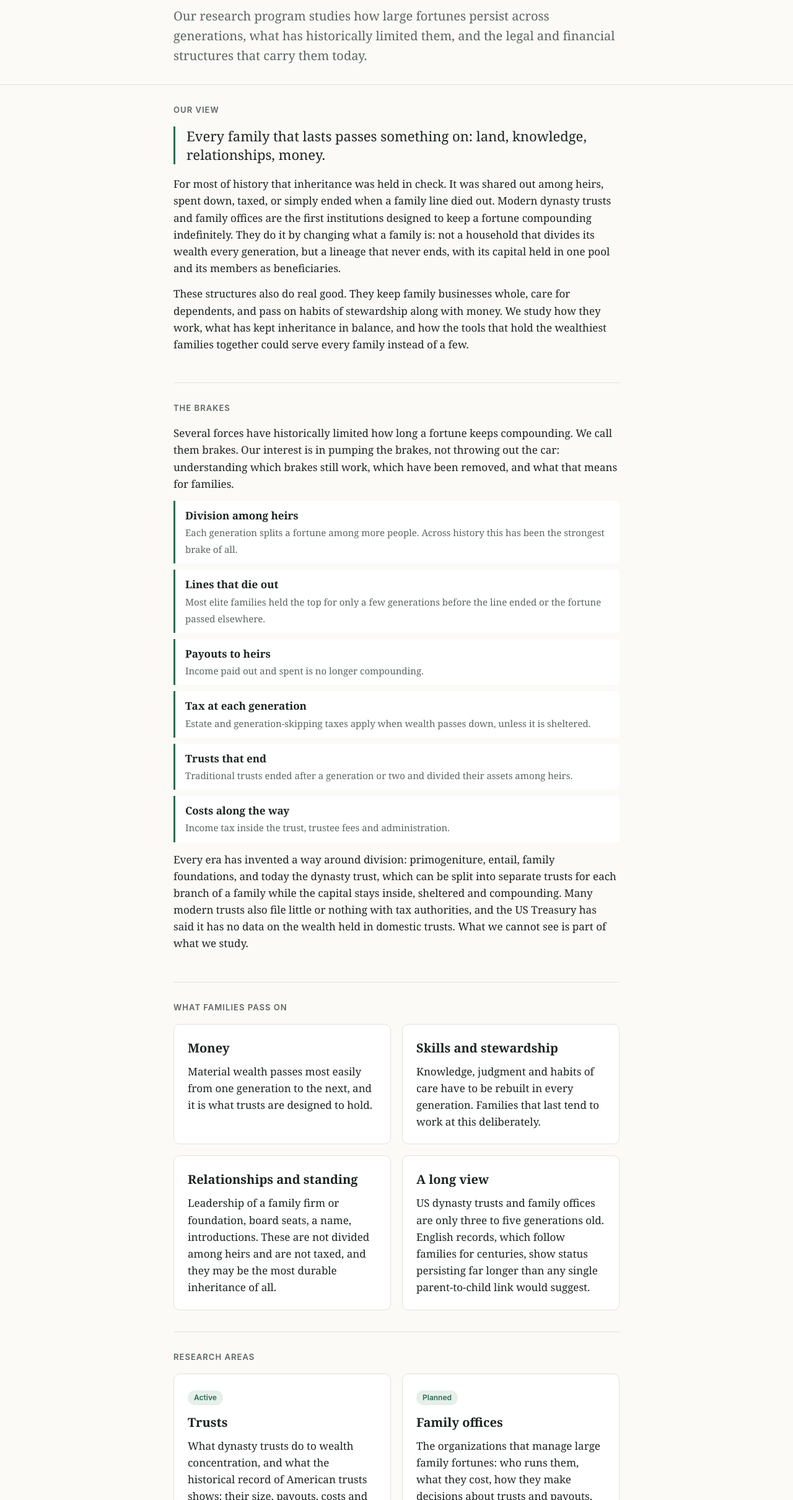
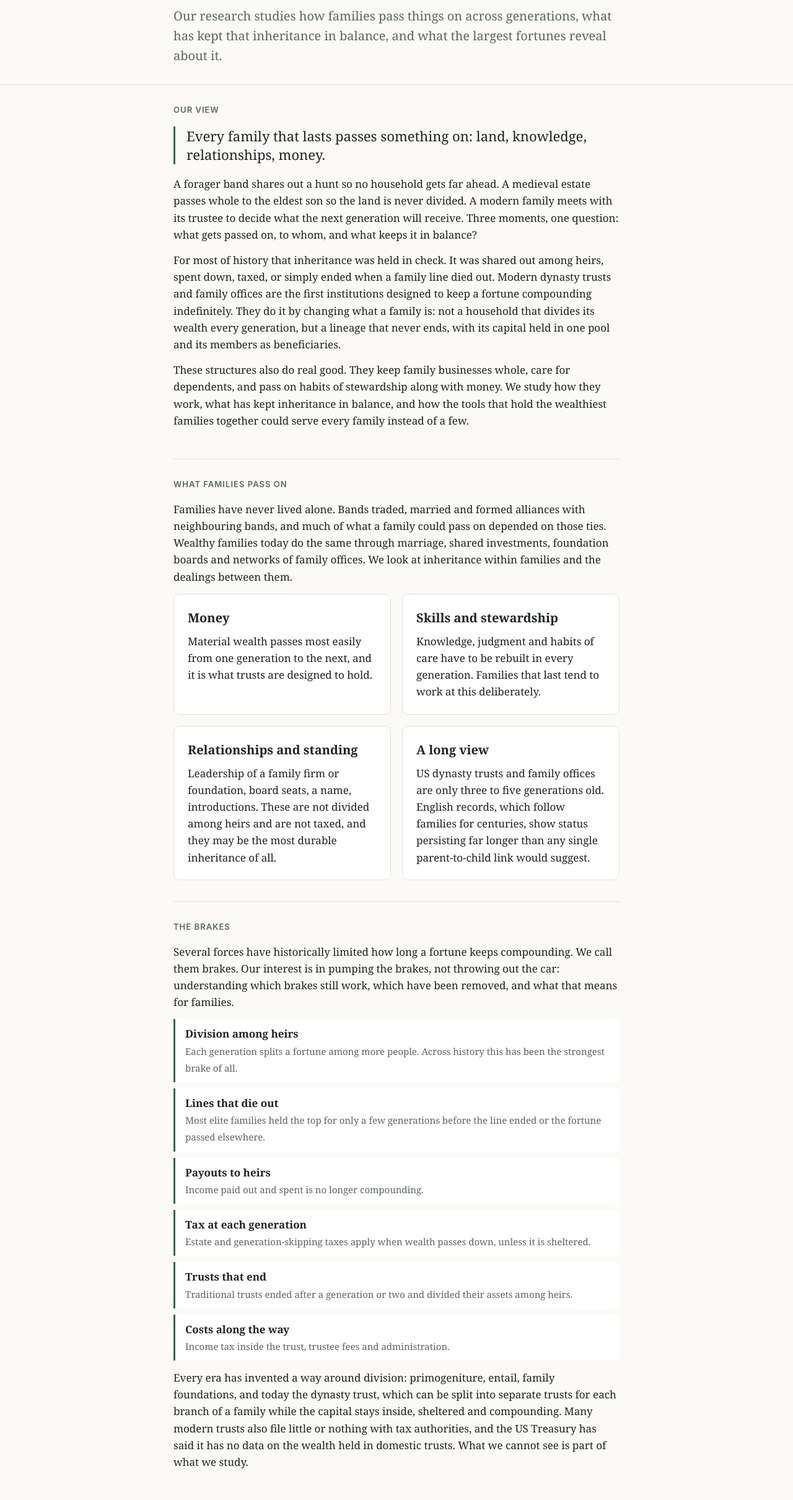
Before and after one commit to nestegglab/nestegglab.github.io, a plain HTML site: page research.html in a window 1280 px wide. Shown: the part 140-2560 px from the top of the page at 62% size. Drawn offline with Linux system fonts and the light colour scheme.

Commit message:
Research page: families-first lede, three vignettes, inter-family dynamics, move 'What families pass on' up, rename history card
Co-Authored-By: Claude Opus 5.5 <noreply@anthropic.com>
Claude-Session: https://claude.ai/code/session_01XD4k2HDHgPL81PDwtqnYeZ

```diff
--- a/research.html
+++ b/research.html
@@ -4,7 +4,7 @@
 <meta charset="utf-8">
 <meta name="viewport" content="width=device-width, initial-scale=1">
 <title>Research Program · Nest Egg Lab</title>
-<meta name="description" content="Nest Egg Lab studies how family fortunes persist across generations, the brakes that have limited them, and the structures that carry them today.">
+<meta name="description" content="Nest Egg Lab studies how families pass things on across generations, what has kept inheritance in balance, and what the largest fortunes reveal about it.">
 <link rel="canonical" href="https://nestegglab.github.io/research.html">
 <style>
   :root {
@@ -53,7 +53,7 @@
   <div class="wrap">
     <a class="brand" href="./">Nest Egg Lab</a>
     <h1>How family fortunes last</h1>
-    <p class="lede">Our research program studies how large fortunes persist across generations, what has historically limited them, and the legal and financial structures that carry them today.</p>
+    <p class="lede">Our research studies how families pass things on across generations, what has kept that inheritance in balance, and what the largest fortunes reveal about it.</p>
   </div>
 </header>
 
@@ -61,26 +61,14 @@
   <section>
     <h2>Our view</h2>
     <p class="quote">Every family that lasts passes something on: land, knowledge, relationships, money.</p>
+    <p>A forager band shares out a hunt so no household gets far ahead. A medieval estate passes whole to the eldest son so the land is never divided. A modern family meets with its trustee to decide what the next generation will receive. Three moments, one question: what gets passed on, to whom, and what keeps it in balance?</p>
     <p>For most of history that inheritance was held in check. It was shared out among heirs, spent down, taxed, or simply ended when a family line died out. Modern dynasty trusts and family offices are the first institutions designed to keep a fortune compounding indefinitely. They do it by changing what a family is: not a household that divides its wealth every generation, but a lineage that never ends, with its capital held in one pool and its members as beneficiaries.</p>
     <p>These structures also do real good. They keep family businesses whole, care for dependents, and pass on habits of stewardship along with money. We study how they work, what has kept inheritance in balance, and how the tools that hold the wealthiest families together could serve every family instead of a few.</p>
   </section>
 
   <section>
-    <h2>The brakes</h2>
-    <p>Several forces have historically limited how long a fortune keeps compounding. We call them brakes. Our interest is in pumping the brakes, not throwing out the car: understanding which brakes still work, which have been removed, and what that means for families.</p>
-    <ul class="brakes">
-      <li><strong>Division among heirs</strong><span>Each generation splits a fortune among more people. Across history this has been the strongest brake of all.</span></li>
-      <li><strong>Lines that die out</strong><span>Most elite families held the top for only a few generations before the line ended or the fortune passed elsewhere.</span></li>
-      <li><strong>Payouts to heirs</strong><span>Income paid out and spent is no longer compounding.</span></li>
-      <li><strong>Tax at each generation</strong><span>Estate and generation-skipping taxes apply when wealth passes down, unless it is sheltered.</span></li>
-      <li><strong>Trusts that end</strong><span>Traditional trusts ended after a generation or two and divided their assets among heirs.</span></li>
-      <li><strong>Costs along the way</strong><span>Income tax inside the trust, trustee fees and administration.</span></li>
-    </ul>
-    <p>Every era has invented a way around division: primogeniture, entail, family foundations, and today the dynasty trust, which can be split into separate trusts for each branch of a family while the capital stays inside, sheltered and compounding. Many modern trusts also file little or nothing with tax authorities, and the US Treasury has said it has no data on the wealth held in domestic trusts. What we cannot see is part of what we study.</p>
-  </section>
-
-  <section>
     <h2>What families pass on</h2>
+    <p>Families have never lived alone. Bands traded, married and formed alliances with neighbouring bands, and much of what a family could pass on depended on those ties. Wealthy families today do the same through marriage, shared investments, foundation boards and networks of family offices. We look at inheritance within families and the dealings between them.</p>
     <div class="grid">
       <div class="card">
         <h3>Money</h3>
@@ -102,6 +90,21 @@
   </section>
 
   <section>
+    <h2>The brakes</h2>
+    <p>Several forces have historically limited how long a fortune keeps compounding. We call them brakes. Our interest is in pumping the brakes, not throwing out the car: understanding which brakes still work, which have been removed, and what that means for families.</p>
+    <ul class="brakes">
+      <li><strong>Division among heirs</strong><span>Each generation splits a fortune among more people. Across history this has been the strongest brake of all.</span></li>
+      <li><strong>Lines that die out</strong><span>Most elite families held the top for only a few generations before the line ended or the fortune passed elsewhere.</span></li>
+      <li><strong>Payouts to heirs</strong><span>Income paid out and spent is no longer compounding.</span></li>
+      <li><strong>Tax at each generation</strong><span>Estate and generation-skipping taxes apply when wealth passes down, unless it is sheltered.</span></li>
+      <li><strong>Trusts that end</strong><span>Traditional trusts ended after a generation or two and divided their assets among heirs.</span></li>
+      <li><strong>Costs along the way</strong><span>Income tax inside the trust, trustee fees and administration.</span></li>
+    </ul>
+    <p>Every era has invented a way around division: primogeniture, entail, family foundations, and today the dynasty trust, which can be split into separate trusts for each branch of a family while the capital stays inside, sheltered and compounding. Many modern trusts also file little or nothing with tax authorities, and the US Treasury has said it has no data on the wealth held in domestic trusts. What we cannot see is part of what we study.</p>
+  </section>
+
+
+  <section>
     <h2>Research areas</h2>
     <div class="grid">
       <div class="card">
@@ -117,8 +120,8 @@
       </div>
       <div class="card">
         <span class="tag plain">Ongoing</span>
-        <h3>History of inheritance</h3>
-        <p>How societies from hunter-gatherer bands to medieval nobility to modern America have passed wealth down, which brakes held, and which devices families used to get around them.</p>
+        <h3>Inheritance across societies</h3>
+        <p>How societies from forager bands to medieval nobility to modern America have passed things down, how families dealt with one another, which brakes held, and how families got around them.</p>
       </div>
       <div class="card">
         <span class="tag">In development</span>
```
